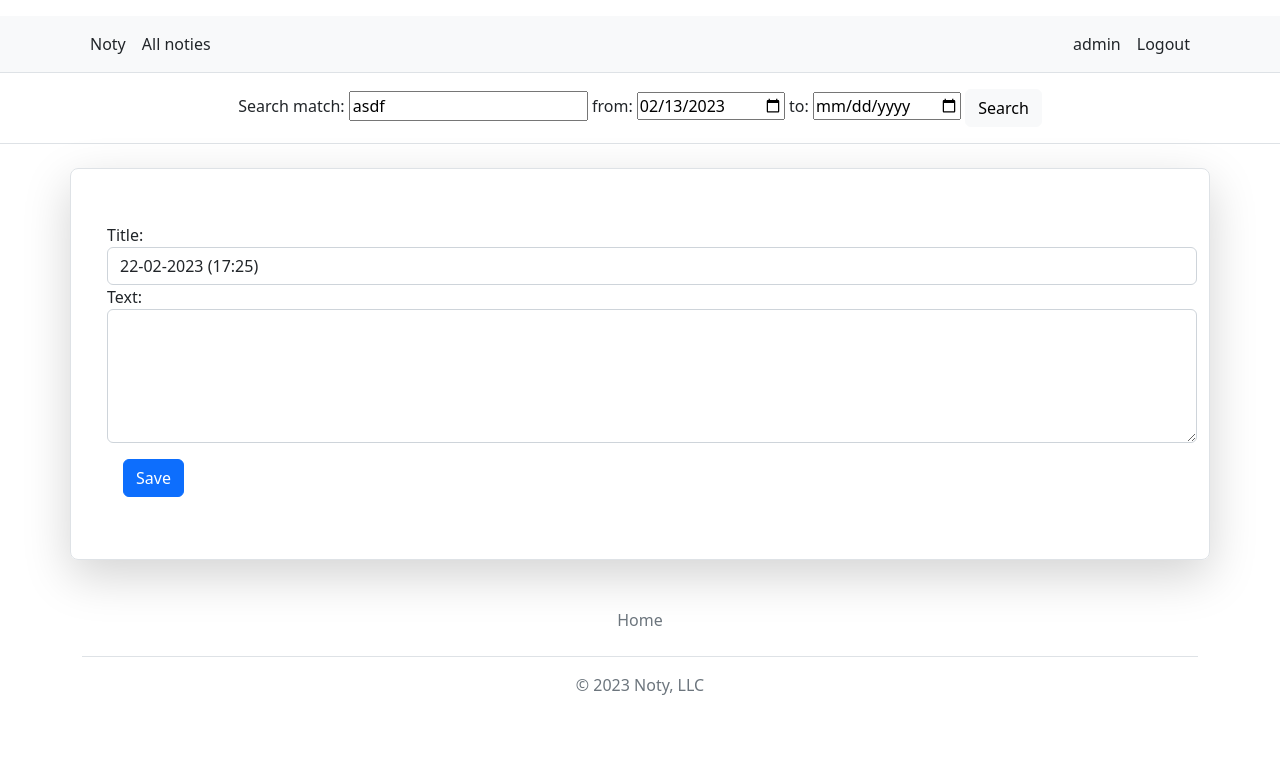
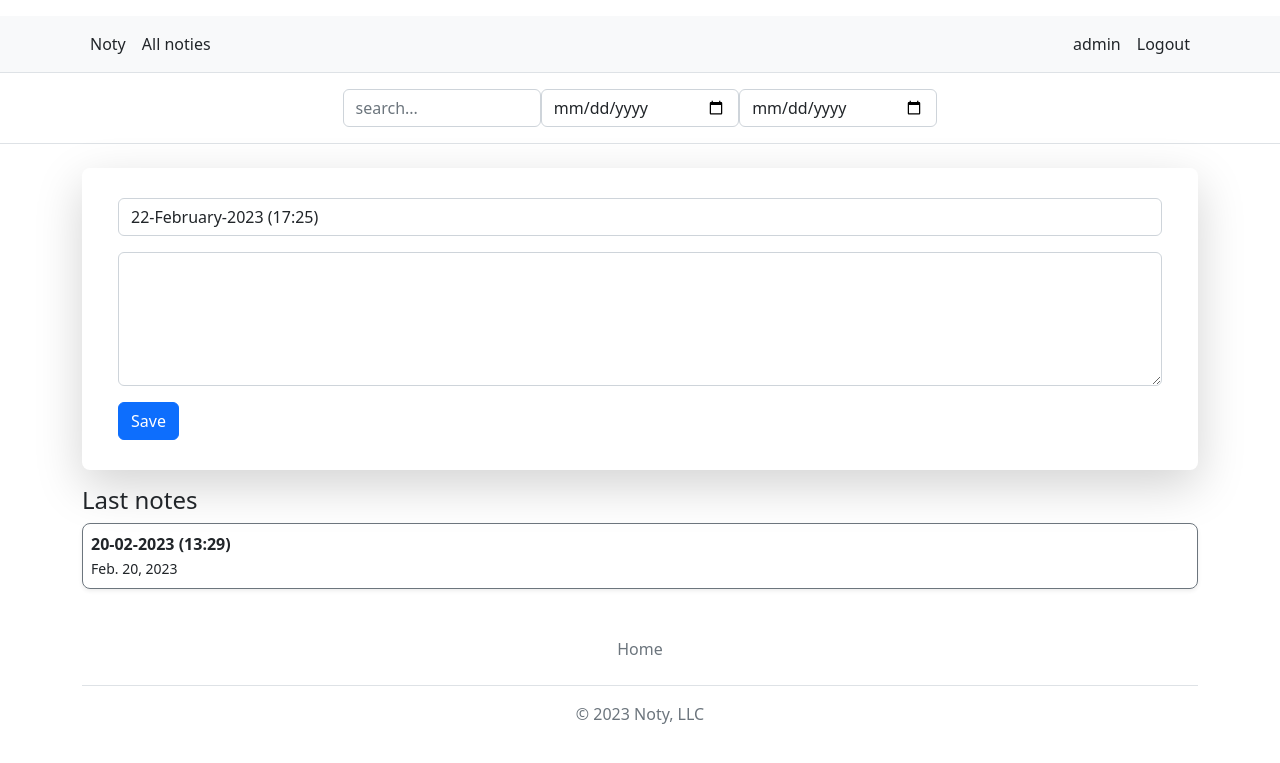
Before and after one commit to IevgenZiuzin/notes, a Django app: page / in a window 1280 px wide. Shown: the top 763 px of the page. Run offline with Django 4.2, Linux system fonts and the light colour scheme; a user stored in the database is signed in; data comes from the database, SQL or seed files in the repository.

Commit message:
front-end added, search in header todo

```diff
--- a/notes/forms.py
+++ b/notes/forms.py
@@ -1,41 +1,20 @@
-from django import forms
-from datetime import datetime
+from django.forms import ModelForm, TextInput, Textarea
+from .models import *
 
 
-class NoteForm(forms.Form):
-    title = forms.CharField(
-        required=True,
-        initial=datetime.now().strftime("%d-%m-%Y (%H:%M)"),
-        widget=forms.TextInput(attrs={'class': 'form-control'})
-    )
-    text = forms.CharField(
-        required=False,
-        widget=forms.Textarea(attrs={"rows": "5", 'class': 'form-control'})
-    )
-
-
-class SearchForm(forms.Form):
-    search_match = forms.CharField(
-        label='Search match',
-        required=False,
-        initial='asdf'
-    )
-    date_from = forms.DateField(
-        label='from',
-        required=False,
-        initial='2023-02-13',
-        widget=forms.DateInput(
-            attrs={
-                'type': 'date'
-            }
-        )
-    )
-    date_to = forms.DateField(
-        label='to',
-        required=False,
-        widget=forms.DateInput(
-            attrs={
-                'type': 'date'
-            }
-        )
-    )
+class NoteForm(ModelForm):
+    class Meta:
+        model = Note
+        fields = ('title', 'text')
+        widgets = {
+            'title': TextInput(attrs={'class': 'form-control'}),
+            'text': Textarea(attrs={"rows": "5", 'class': 'form-control'})
+        }
+        labels = {
+            'title': '',
+            'text': ''
+        }
+        help_texts = {
+            'title': '',
+            'text': ''
+        }
--- a/notes/models.py
+++ b/notes/models.py
@@ -9,19 +9,26 @@ class Note(models.Model):
         blank=True,
         null=True,
         default='title',
+        help_text='Note title',
+        verbose_name='Note title'
     )
     text = models.TextField(
         blank=True,
         null=True,
+        help_text='Note text',
+        verbose_name='Note text'
     )
     created = models.DateField(
-        auto_now_add=True
+        auto_now_add=True,
+        help_text='Note created',
+        verbose_name='Note created'
     )
     author = models.ForeignKey(
         User,
         default=1,
-        null=True,
-        on_delete=models.SET_NULL,
+        on_delete=models.CASCADE,
+        help_text='Note author',
+        verbose_name='Note author'
     )
 
     def __str__(self):
--- a/notes/static/css/style.css
+++ b/notes/static/css/style.css
@@ -0,0 +1,18 @@
+ul{
+    list-style-type: none;
+}
+.search-form{
+    position: relative;
+}
+.search-results{
+    position: absolute;
+    top: 100%;
+    width: 100%;
+    overflow: auto;
+}
+.notecard{
+    border: 1px solid transparent;
+}
+.notecard:hover{
+    border-color: black;
+}
--- a/notes/static/js/base.js
+++ b/notes/static/js/base.js
@@ -2,6 +2,7 @@ window.onload = () =>{
     let delete_buttons = document.querySelectorAll('.delete')
     delete_buttons.forEach( button =>{
         button.addEventListener('click', async evt => {
+            evt.preventDefault()
             data = {
                 id: +button.getAttribute('note_id')
             }
@@ -22,10 +23,9 @@ window.onload = () =>{
                 .catch(data => console.log(response.statusText, `\nstatus: ${response.status}`))
         })
     })
-    let search_button = document.querySelector('.search')
-    search_button.addEventListener('click', async evt => {
-        evt.preventDefault()
-        searchForm = search_button.closest('form')
+        let search_input = document.querySelector('[name=search_match]')
+        search_input.addEventListener('input', async evt => {
+            searchForm = search_input.closest('form')
             data = {
                 search_match: searchForm.querySelector('[name=search_match]').value,
                 date_from: searchForm.querySelector('[name=date_from]').value,
@@ -35,8 +35,7 @@ window.onload = () =>{
                 method: 'POST',
                 headers: {
                 "X-Requested-With": "XMLHttpRequest",
-                "X-CSRFToken": getCookie("csrftoken"),
-            },
+                "X-CSRFToken": getCookie("csrftoken")},
                 body: JSON.stringify(data)
             })
             .then(response => {
@@ -47,10 +46,14 @@ window.onload = () =>{
                     console.log(response.statusText, `\nstatus: ${response.status}`)
                 }
             })
-            .then(data => console.log(data))
+            .then(data => {
+                document.querySelector('.search-results').innerHTML = data
+            })
     })
 }
-
+window.onclick = function(e){
+    document.querySelector('.search-results').innerHTML = ''
+}
 
 
 function getCookie(name) {
--- a/notes/templates/base.html
+++ b/notes/templates/base.html
@@ -2,15 +2,15 @@
 <html lang="en">
 {% block head %}
 <head>
-
     {% block title %}<title> Note App </title>{% endblock %}
     <meta charset="UTF-8">
     <meta name="viewport" content="width=device-width, initial-scale=1">
     {% load static %}
     <link rel="stylesheet" href="https://cdn.jsdelivr.net/npm/bootstrap@5.2.3/dist/css/bootstrap.min.css" integrity="sha384-rbsA2VBKQhggwzxH7pPCaAqO46MgnOM80zW1RWuH61DGLwZJEdK2Kadq2F9CUG65" crossorigin="anonymous">
+    <link rel="stylesheet" href="{% static 'css/style.css' %}">
+    <script src="{% static '/js/base.js' %}"></script>
 </head>
 {% endblock %}
-
 <body>
     {% block header %}
         <header class="py-3 mb-4 border-bottom">
@@ -31,17 +31,19 @@
                 </div>
             </nav>
             {% if user.is_authenticated %}
-                <div class="container d-flex flex-wrap justify-content-center">
-                    <form class="col-12 col-lg-auto mb-3 mb-lg-0 mt-3" role="search">
-                        {% block searchform %}
-                        {% endblock %}
+                <div class="container d-flex flex-row flex-wrap justify-content-center">
+                    <form class="search-form d-flex flex-row mt-3" role="search" method="POST" action="mynotes/api/search/">
+                        {% csrf_token %}
+                        <input type="text" name="search_match" class="form-control" placeholder="search...">
+                        <input type="date" name="date_from" class="form-control">
+                        <input type="date" name="date_to" class="form-control">
+                        <div class="search-results shadow"></div>
                     </form>
                 </div>
             {% endif %}
         </header>
     {% endblock %}
     <div class="container">
-        <div class="row p-4 pe-lg-0 pt-lg-5 align-items-center rounded-3 border shadow-lg">
         {% block content %}
             {% block pagination %}
                 {% if is_paginated %}
@@ -61,7 +63,6 @@
                 {% endif %}
             {% endblock %}
         {% endblock %}
-    </div>
     {% block footer %}
         <footer class="py-3 my-4">
             <ul class="nav justify-content-center border-bottom pb-3 mb-3">
@@ -72,5 +73,4 @@
     {% endblock %}
     </div>
 </body>
-<script src="{% static '/js/base.js' %}"></script>
 </html>
--- a/notes/templates/index.html
+++ b/notes/templates/index.html
@@ -1,19 +1,21 @@
-<style>
-    div form.form-control{
-        border: none
-    }
-</style>
 {% extends 'base.html' %}
-{% block searchform %}
-    <form method="POST" action="mynotes/api/search/">
-        {{ search_form }}
-        <button type="submit" class="search btn btn-light">Search</button>
-    </form>
+{% block content %}
+    <div class="p-4 mb-3 align-items-center rounded-3 shadow-lg">
+        <form method="POST" class="form-control border-0">
+            {% csrf_token %}
+            {{ add_form.as_p }}
+            <button type="submit" class="btn btn-primary">Save</button>
+        </form>
+    </div>
+    <h4>Last notes</h4>
+    <ul class="last_notes p-0">
+    {% for note in last_notes %}
+        <li>
+            <a class="dropdown-item rounded-3 shadow-sm border border-secondary mb-2 p-2" href="{% url 'note-detail' note.pk %}">
+                <strong class="d-block">{{ note.title }}</strong>
+                <small>{{ note.created }}</small>
+            </a>
+        </li>
+    {% endfor %}
+    </ul>
 {% endblock %}
-{% block content %}
-    <form method="POST" class="form-control">
-        {% csrf_token %}
-            {{ add_form }}
-        <button type="submit" class="m-3 btn btn-primary">Save</button>
-    </form>
-{% endblock %}
--- a/notes/views.py
+++ b/notes/views.py
@@ -1,4 +1,5 @@
 import json
+from datetime import datetime
 from django.http import HttpResponseRedirect, HttpResponse
 from django.shortcuts import render
 from django.template.loader import render_to_string
@@ -14,8 +15,8 @@ from .validators import *
 
 class NoteDetail(generic.UpdateView):
     model = Note
-    fields = ['title', 'text']
     template_name = 'note.html'
+    form_class = NoteForm
 
     def get_success_url(self):
         view_name = 'mynotes'
@@ -24,13 +25,11 @@ class NoteDetail(generic.UpdateView):
 
 @login_required(login_url='/accounts/login/')
 def index(request):
-    note_list = Note.objects.filter(author=request.user).order_by('created')[:3]
-    search_form = SearchForm()
-    add_form = NoteForm()
+    last_notes = Note.objects.filter(author=request.user).order_by('-created')[:3]
+    add_form = NoteForm(initial={'title': datetime.now().strftime("%d-%B-%Y (%H:%M)")})
     data = {
         'add_form': add_form,
-        'search_form': search_form,
-        'note_list': note_list
+        'last_notes': last_notes
     }
     if request.method == 'POST':
         try:
@@ -41,7 +40,7 @@ def index(request):
             note.save()
             return HttpResponseRedirect('/')
         except Exception:
-            return HttpResponse('creation_failed')
+            return HttpResponse(status=500)
 
     return render(request, 'index.html', context=data)
 
@@ -49,13 +48,9 @@ def index(request):
 @login_required(login_url='/accounts/login/')
 def mynotes(request):
 
-    add_form = NoteForm()
-    search_form = SearchForm()
-    note_list = Note.objects.filter(author=request.user).order_by('created')
+    note_list = Note.objects.filter(author=request.user).order_by('-created')
 
     data = {
-        'search_form': search_form,
-        'add_form': add_form,
         'note_list': note_list
     }
 
```
Also changed, not shown: notes/templates/search_results.html (+2 -8 lines), notes/templates/usernotes.html (+6 -19 lines), notes/migrations/0008_alter_note_author.py (added), notes/migrations/0009_alter_note_author.py (added). Lines whose indentation alone changed are shown as unchanged.
